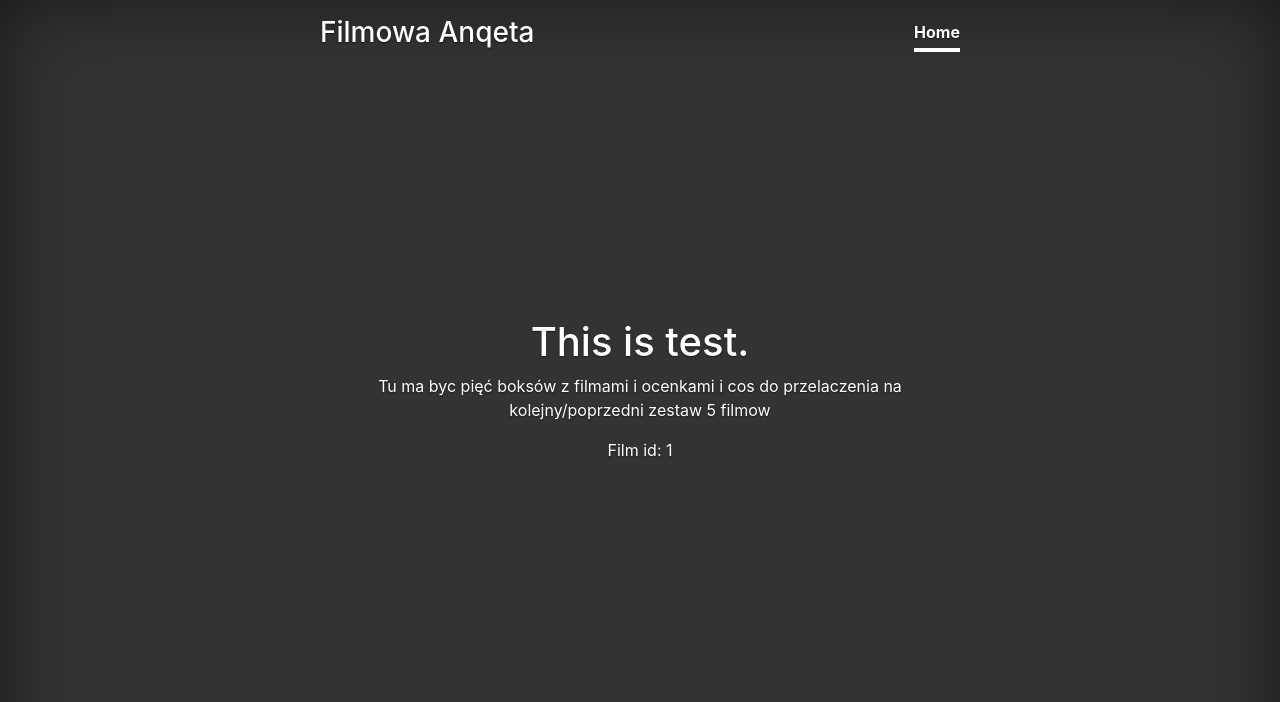
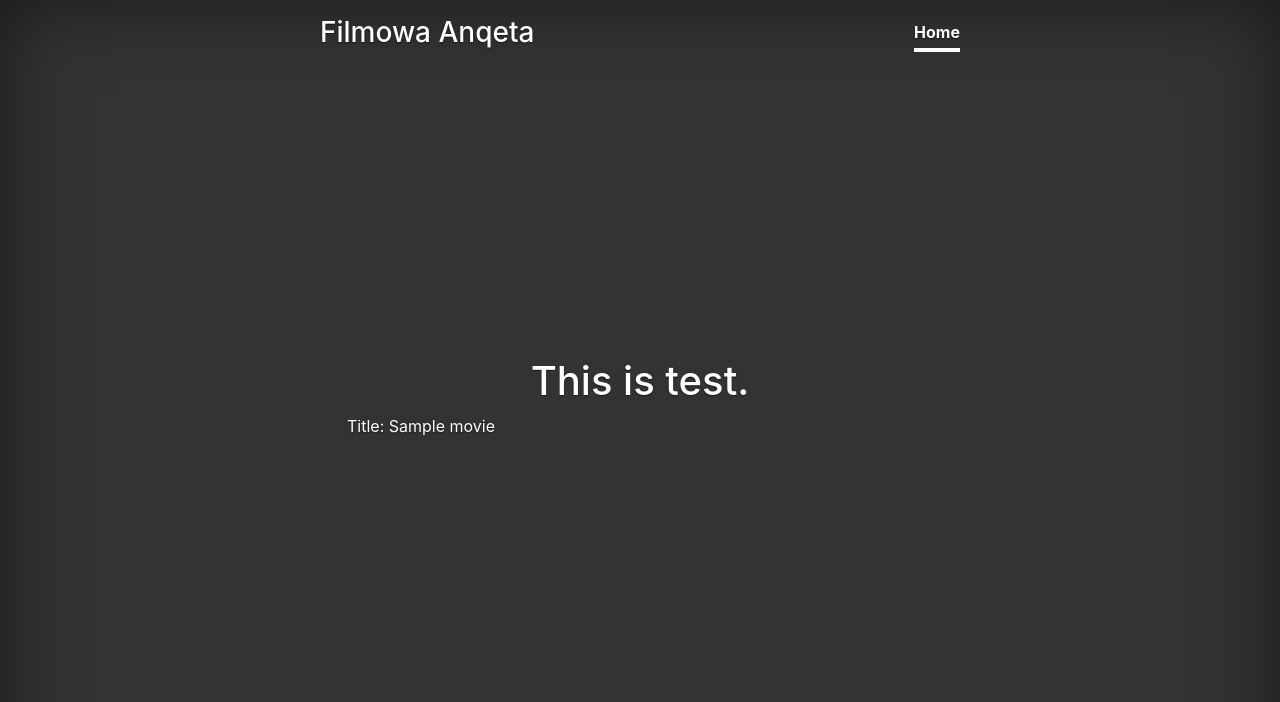
Before and after one commit to ravg95/filmowa-anqeta, a Flask app: template templates/test.html in a window 1280 px wide. Shown: the top 702 px of the page. Run offline with Flask 2, Linux system fonts and the light colour scheme; the template is opened without the code that fills it: most values are stand-ins (such as "Sample title", 1, 10 or a date in 2020); some libraries are stand-ins or nearby versions.

Commit message:
start work with tmdb api

```diff
--- a/main.py
+++ b/main.py
@@ -4,6 +4,11 @@ import sys
 import json
 from flask_heroku import Heroku
 import hashlib
+import tmdbsimple as tmdb
+
+tmdb.API_KEY = 'b5e95273c3bc67794bffa473d3439747'
+
+poster_path= "https://image.tmdb.org/t/p/original/"
 
 app = Flask(__name__)
 app.config['SQLALCHEMY_TRACK_MODIFICATIONS'] = False
@@ -33,17 +38,19 @@ def home():
     ensure_cookie()
     resp = make_response(render_template("index.html"))
     resp.set_cookie('sessionID', sessionID)
-    #
-    #rtg = Session(561)
-    #db.session.add(rtg)
-    #db.session.commit()
     return resp
 
 @app.route("/test")
 def test():
     ensure_cookie()
-    mov = Movie.query.get(1)
-    resp = make_response(render_template("test.html", mov_id = mov.tmdb_id))
+    i=2
+    movie = []
+    for j in range(5):
+        mv = tmdb.Movies(Movie.query.get(5*i+1+j))
+        response = mv.info()
+        movie.append(mv.title)
+        #movie[j].info()
+    resp = make_response(render_template("test.html", movies = movie))
     resp.set_cookie('sessionID', sessionID)
     return resp
 
--- a/requirements.txt
+++ b/requirements.txt
@@ -2,6 +2,8 @@ alembic==1.2.1
 apispec==1.3.3
 attrs==19.2.0
 Babel==2.7.0
+certifi==2019.9.11
+chardet==3.0.4
 Click==7.0
 colorama==0.4.1
 defusedxml==0.6.0
@@ -17,6 +19,7 @@ Flask-Script==2.0.6
 Flask-SQLAlchemy==2.4.1
 Flask-WTF==0.14.2
 gunicorn==19.9.0
+idna==2.8
 importlib-metadata==0.23
 itsdangerous==1.1.0
 Jinja2==2.10.3
@@ -36,9 +39,12 @@ python-editor==1.0.4
 python3-openid==3.1.0
 pytz==2019.3
 PyYAML==5.1.2
+requests==2.22.0
 six==1.12.0
 SQLAlchemy==1.3.9
 SQLAlchemy-Utils==0.34.2
+tmdbsimple==2.2.0
+urllib3==1.25.6
 Werkzeug==0.16.0
 WTForms==2.2.1
 zipp==0.6.0
--- a/templates/test.html
+++ b/templates/test.html
@@ -5,11 +5,15 @@
     {% block content %}
    <main role="main" class="inner cover">
       <h1 class="cover-heading">This is test.</h1>
-    <p>Tu ma byc pięć boksów z filmami i ocenkami i cos do przelaczenia na kolejny/poprzedni zestaw 5 filmow</p>
-
-      {% if mov_id %}
-        <p>Film id: {{mov_id}}</p>
-      {% endif %}
+      <table>
+         <tr>
+           {% for movie in movies %}
+                  <th>
+                    <td>Title: {{movie}}</td>
+                  </th>
+            {% endfor %}
+        </tr>
+      </table>
     </main>
     {% endblock %}
 </body>
```
Also changed, not shown: 1 other file.
